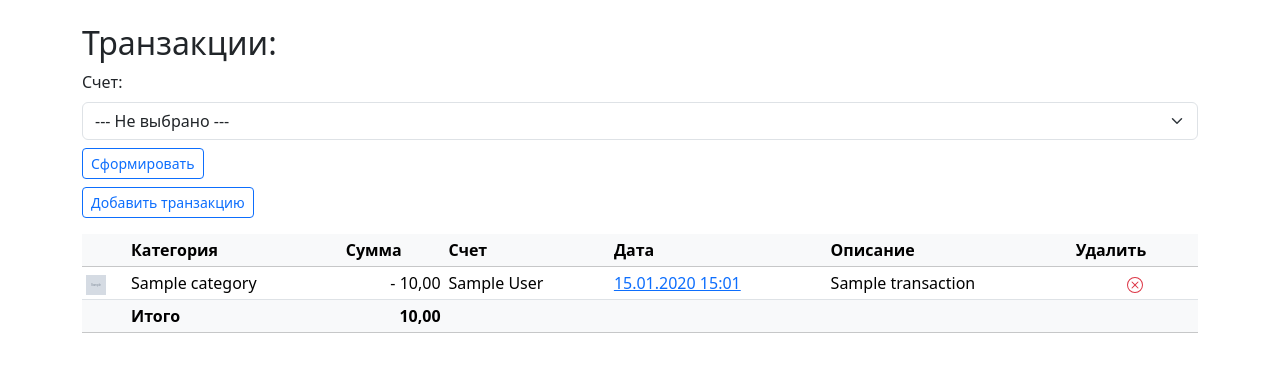
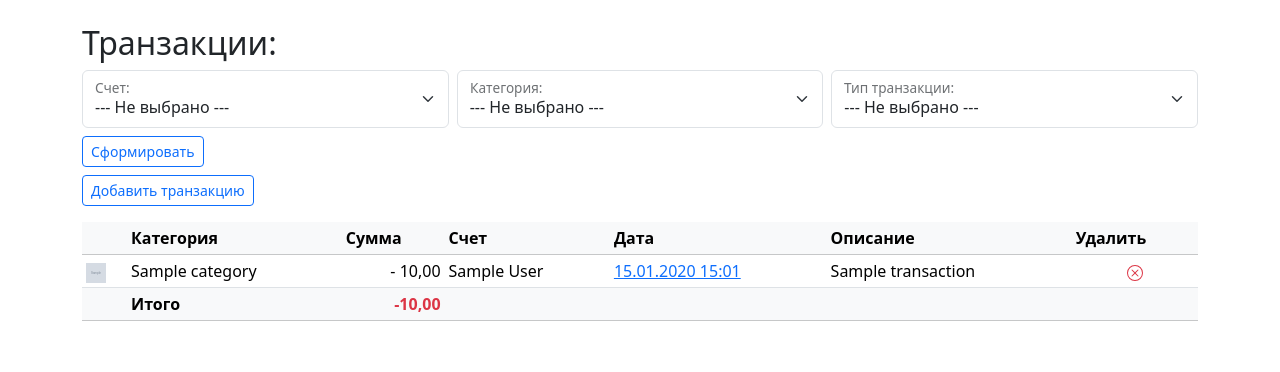
Before and after one commit to frolov-andrey/AndrFinace, a Django app: page /transactions/ in a window 1280 px wide. Shown: the part 73-445 px from the top of the page. Run offline with Django 5.2, Linux system fonts and the light colour scheme; tables that the repository leaves empty hold one stand-in row (values such as "Sample post"); grey boxes marked "Sample" are stand-in pictures; some libraries are stand-ins or nearby versions.

Commit message:
27.03.2024

```diff
--- a/my_finance/andr_finance/templates/andr_finance/accounts.html
+++ b/my_finance/andr_finance/templates/andr_finance/accounts.html
@@ -30,7 +30,9 @@
                 <td>
                     <a href="{% url 'andr_finance:account_edit' context_account.account.id %}">{{ context_account.account.name }}</a>
                 </td>
-                <td>{{ context_account.balance }}</td>
+                <td
+                        class="{% if context_account.balance < 0 %}text-danger{% else %}{% endif %} text-end"
+                >{{ context_account.balance|floatformat:"2g" }}</td>
             </tr>
         {% empty %}
             <tr>
--- a/my_finance/andr_finance/templates/andr_finance/base.html
+++ b/my_finance/andr_finance/templates/andr_finance/base.html
@@ -7,9 +7,7 @@
     <title>AndrFinance</title>
     <meta name="viewport" content="width=device-width, initial-scale=1.0">
 
-    <link rel="stylesheet" href="https://code.jquery.com/ui/1.13.2/themes/base/jquery-ui.css">
     <script src="https://code.jquery.com/jquery-3.6.0.js"></script>
-    <script src="https://code.jquery.com/ui/1.13.2/jquery-ui.js"></script>
 
     <link href="{% static 'andr_finance/datetimepicker/jquery.datetimepicker.min.css' %}" rel="stylesheet"
           type="text/css">
--- a/my_finance/andr_finance/templates/andr_finance/transactions.html
+++ b/my_finance/andr_finance/templates/andr_finance/transactions.html
@@ -6,18 +6,17 @@
     <h2>Транзакции:</h2>
 
     <form action="{% url 'andr_finance:transactions' %}" method='get'>
-        <label for="filter_account" class="form-label">Счет:</label>
+        <div class="row g-2">
+            <div class="col-md">
+                <div class="form-floating">
                     <select name="filter_account" id="filter_account" class="form-select">
-
-            {# todo: Правильно?: id - нулём не может быть?   #}
                         <option
                                 value="0"
                                 {% if filter_account == '0' %}
                                 selected
-                    {% endif %}
-            >--- Не выбрано ---
+                                {% endif %} >
+                            --- Не выбрано ---
                         </option>
-
                         {% for account in accounts %}
                             <option
                                     value="{{ account.id }}"
@@ -27,6 +26,54 @@
                             >{{ account.name }}</option>
                         {% endfor %}
                     </select>
+                    <label for="filter_account">Счет:</label>
+                </div>
+            </div>
+            <div class="col-md">
+                <div class="form-floating">
+                    <select name="filter_category" id="filter_category" class="form-select">
+                        <option
+                                value="0"
+                                {% if filter_category == '0' %}
+                                selected
+                                {% endif %} >
+                            --- Не выбрано ---
+                        </option>
+                        {% for category in categories %}
+                            <option
+                                    value="{{ category.id }}"
+                                    {% if filter_category == category.id|stringformat:"s" %}
+                                    selected
+                                    {% endif %}
+                            >{{ category.name }}</option>
+                        {% endfor %}
+                    </select>
+                    <label for="filter_category">Категория:</label>
+                </div>
+            </div>
+            <div class="col-md">
+                <div class="form-floating">
+                    <select name="filter_type_transaction" id="filter_type_transaction" class="form-select">
+                        <option
+                                value="0"
+                                {% if filter_category == '0' %}
+                                selected
+                                {% endif %} >
+                            --- Не выбрано ---
+                        </option>
+                        {% for type_transaction in type_transactions %}
+                            <option
+                                    value="{{ type_transaction.code }}"
+                                    {% if filter_type_transaction == type_transaction.code %}
+                                    selected
+                                    {% endif %}
+                            >{{ type_transaction.name }}</option>
+                        {% endfor %}
+                    </select>
+                    <label for="filter_type_transaction">Тип транзакции:</label>
+                </div>
+            </div>
+        </div>
         <button name="submit" class="btn btn-outline-primary btn-sm mt-2">Сформировать</button>
     </form>
 
@@ -61,13 +108,19 @@
                     </td>
                     <td>{{ transaction.category.name }}</td>
                     {% if transaction.type_transaction == 'minus' %}
-                        <td class="td_right">- {{ transaction.amount|floatformat:"2g" }}</td>
+                        <td class="text-end">- {{ transaction.amount|floatformat:"2g" }}</td>
                     {% elif transaction.type_transaction == 'plus' %}
-                        <td class="td_right text-success">{{ transaction.amount|floatformat:"2g" }}</td>
+                        <td class="text-end text-success">{{ transaction.amount|floatformat:"2g" }}</td>
                     {% elif transaction.type_transaction == 'transfer' %}
-                        <td class="td_right text-primary">{{ transaction.amount|floatformat:"2g" }}</td>
+                        <td class="text-end text-primary">{{ transaction.amount|floatformat:"2g" }}</td>
                     {% endif %}
-                    <td>{{ transaction.account.name }}</td>
+                    <td>
+                        {% if transaction.type_transaction == 'minus' or transaction.type_transaction == 'plus'%}
+                        {{ transaction.account.name }}
+                        {% elif transaction.type_transaction == 'transfer' %}
+                            {{ transaction.account.name }} &#8594; {{ transaction.account_recipient.name }}
+                        {% endif %}
+                    </td>
                     <td>
                         <a href="{% url 'andr_finance:transaction_edit' transaction.type_transaction transaction.id %}">{{ transaction.date_added|date:"d.m.Y H:m" }}</a>
                     </td>
@@ -99,7 +152,7 @@
             <tr>
                 <th></th>
                 <th>Итого</th>
-                <th class="td_right">{{ total_amount|floatformat:"2g" }}</th>
+                <th class="td_right {% if total_amount < 0 %}text-danger{% else %}{% endif %}">{{ total_amount|floatformat:"2g" }}</th>
                 <th colspan="4"></th>
             </tr>
             </tfoot>
--- a/my_finance/andr_finance/views.py
+++ b/my_finance/andr_finance/views.py
@@ -1,10 +1,11 @@
 import logging
 import os
+from decimal import Decimal
 
 # from ..my_finance.settings import BASE_DIR
 from django.conf import settings
 from django.contrib import messages
-from django.db.models import Sum
+from django.db.models import Sum, Q
 from django.http import HttpResponseNotFound
 from django.shortcuts import render, redirect, get_object_or_404
 
@@ -142,12 +143,47 @@ def category_delete(request, category_id):
 
 
 # --- Account ---
-def get_balance(account_id):
-    balance = 0
-    transactions = Transaction.objects.filter(account_id=account_id)
-    for transaction in transactions:
-        # todo: Int + Decimal ?
-        balance = balance + transaction.amount
+def get_total_transaction(account_id=None, main_account=True, transaction_type=''):
+    transactions = Transaction.objects.all()
+    if account_id is not None:
+        if main_account:
+            transactions = transactions.filter(account_id=account_id)
+        else:
+            transactions = transactions.filter(account_recipient_id=account_id)
+
+    if transaction_type != '':
+        transactions = transactions.filter(type_transaction=transaction_type)
+
+    transaction_sum = transactions.aggregate(Sum('amount'))
+    if transaction_sum['amount__sum'] is not None:
+        total_sum = Decimal(transaction_sum['amount__sum'])
+    else:
+        total_sum = Decimal(0)
+
+    return total_sum
+
+
+def get_balance(account_id=None):
+    total_plus = get_total_transaction(account_id=account_id, main_account=True,
+                                       transaction_type=Transaction.PLUS)
+    total_mimus = get_total_transaction(account_id=account_id, main_account=True,
+                                        transaction_type=Transaction.MINUS)
+    total_transfer = get_total_transaction(account_id=account_id, main_account=True,
+                                           transaction_type=Transaction.TRANSFER)
+    total_transfer_recipient = get_total_transaction(account_id=account_id, main_account=False,
+                                                     transaction_type=Transaction.TRANSFER)
+
+    # print('total_plus', total_plus)
+    # print('total_mimus', total_mimus)
+    # print('total_transfer', total_transfer)
+    # print('total_transfer_recipient', total_transfer_recipient)
+
+    balance = (
+            total_plus
+            - total_mimus
+            - total_transfer
+            + total_transfer_recipient
+    )
 
     return balance
 
@@ -234,25 +270,37 @@ def account_delete(request, account_id):
 # --- Transaction ---
 def transactions(request):
     filter_account = request.GET.get('filter_account')
+    filter_category = request.GET.get('filter_category')
+    filter_type_transaction = request.GET.get('filter_type_transaction')
 
-    if (request.method == 'GET'
-            and filter_account is not None
-            and filter_account != '0'):
-        transactions = Transaction.objects.filter(account=filter_account, type_transaction=Transaction.MINUS).order_by(
-            'date_added')
+    if filter_account is not None and filter_account != '0':
+        transactions = Transaction.objects.filter(Q(account=filter_account) | Q(account_recipient=filter_account)).all()
+        total_amount = get_balance(filter_account)
     else:
-        transactions = Transaction.objects.order_by('date_added')
+        transactions = Transaction.objects.all()
+        total_amount = get_balance()
 
-    total_amount = transactions.aggregate(Sum('amount'))['amount__sum']
-    # print(total_amount)
+    transactions = transactions.order_by('date_added')
+
+    type_transactions = [
+        {'code': Transaction.MINUS, 'name': Transaction.TYPE_TRANSACTION[Transaction.MINUS]},
+        {'code': Transaction.PLUS, 'name': Transaction.TYPE_TRANSACTION[Transaction.PLUS]},
+        {'code': Transaction.TRANSFER, 'name': Transaction.TYPE_TRANSACTION[Transaction.TRANSFER]},
+    ]
 
     context = {
         'transactions': transactions,
         'accounts': Account.objects.order_by('name'),
+        'categories': Category.objects.order_by('name'),
+        'type_transactions': type_transactions,
         'select_menu': 'transactions',
         'icon_default': icon_default,
+        'total_amount': total_amount,
+
         'filter_account': filter_account,
-        'total_amount': total_amount,
+        'filter_category': filter_category,
+        'filter_type_transaction': filter_type_transaction,
+
     }
 
     return render(request, 'andr_finance/transactions.html', context)
```
Lines whose indentation alone changed are shown as unchanged.
